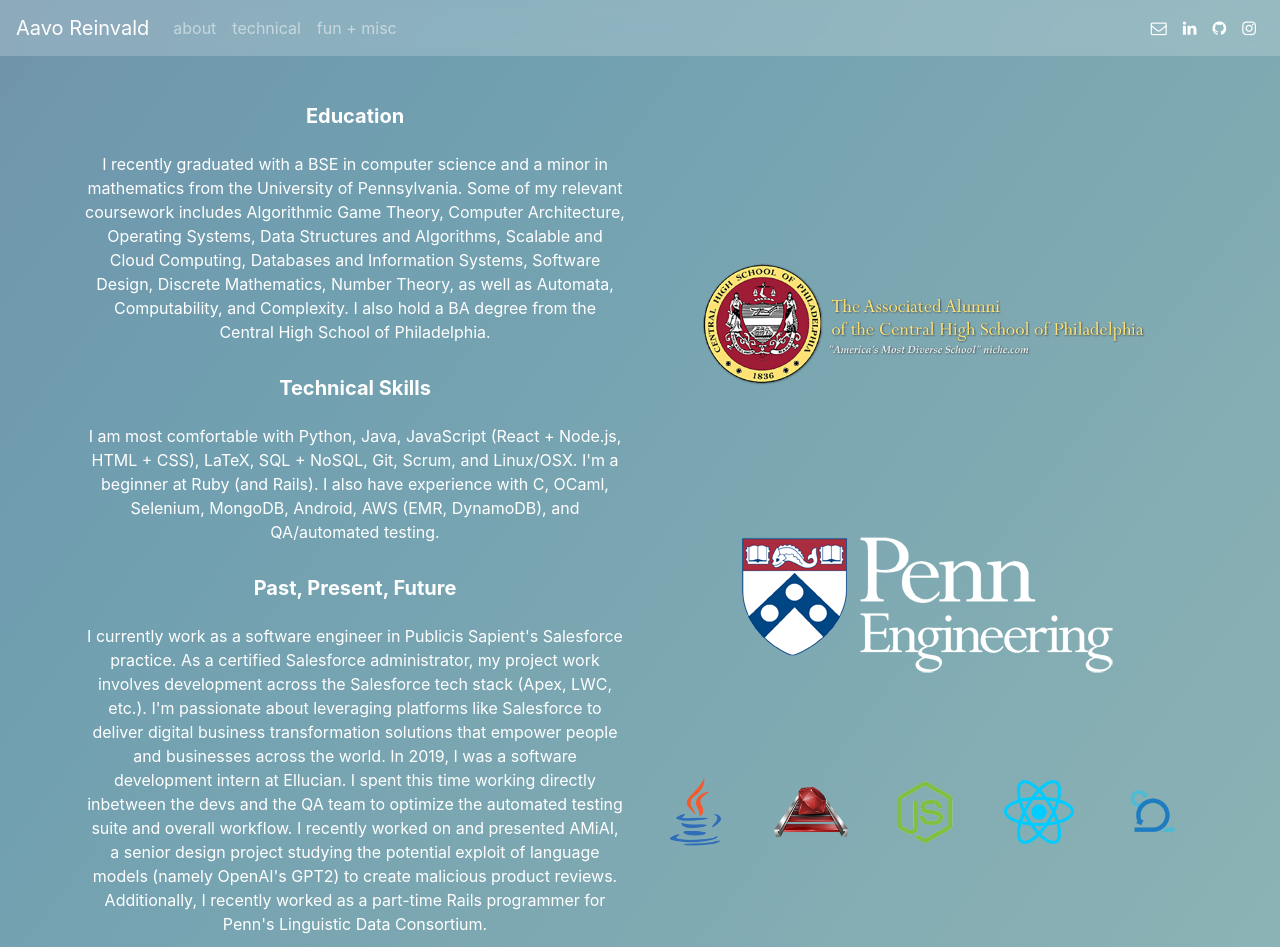
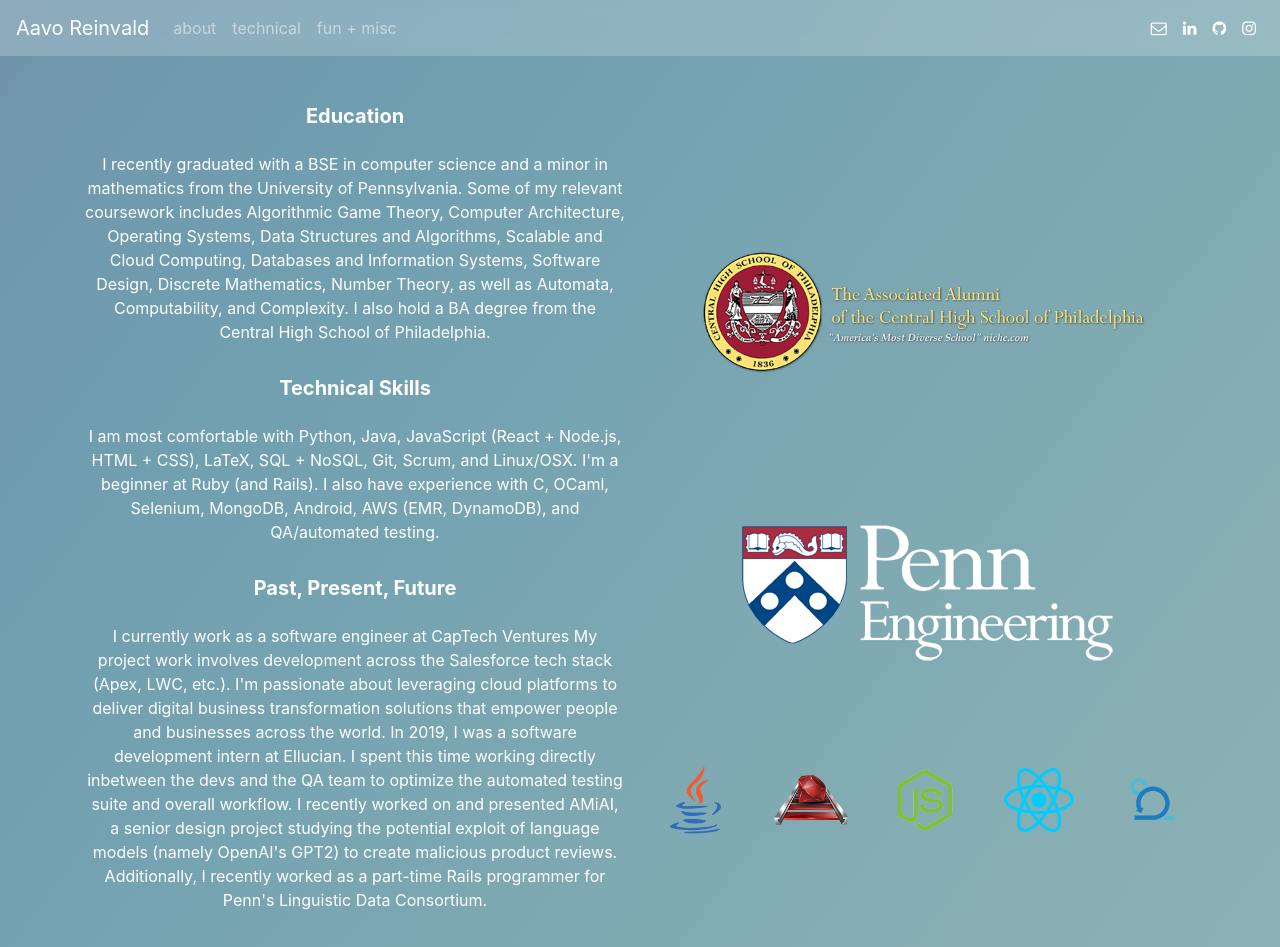
Before and after one commit to reinvald/react-gh-pages, a React (Create React App) app: page /#/technical in a window 1280 px wide. Shown: the top 947 px of the page. Built offline with nearby package versions, Linux system fonts and the light colour scheme.

Commit message:
updated info

```diff
--- a/src/About.js
+++ b/src/About.js
@@ -25,11 +25,11 @@ class About extends Component {
               <h1 className="mt-5 header-text">A Little About Me</h1>
               <p className="pt-3 main-text">
                 Hello! My name is Aavo. I hail from Tartu, Estonia, but grew up
-                in Philly. I'm a (very) recent graduate of the University of
+                in Philly. I'm a (somewhat) recent graduate of the University of
                 Pennsylvania and a proud alumnus of Central High School (275). I
                 received a BSE degree in computer science and a minor in
                 mathematics from Penn. I am currently
-                an Associate Software Development Engineer at Publicis Sapient in Chicago.
+                an Associate Software Engineer at CapTech Ventures in New York City.
               </p>
               <h1 className="pt-3 header-text">What I Do</h1>
               <p className="pt-3 main-text">
--- a/src/Technical.js
+++ b/src/Technical.js
@@ -39,10 +39,9 @@ class Technical extends Component {
 
               <h1 className="pt-3 header-text">Past, Present, Future</h1>
               <p className="pt-3 main-text">
-                I currently work as a software engineer in Publicis Sapient's
-                Salesforce practice. As a certified Salesforce administrator,
-                my project work involves development across the Salesforce tech stack (Apex, LWC, etc.). I'm passionate about
-                leveraging platforms like Salesforce to deliver digital business
+                I currently work as a software engineer at CapTech Ventures
+                My project work involves development across the Salesforce tech stack (Apex, LWC, etc.). I'm passionate about
+                leveraging cloud platforms to deliver digital business
                 transformation solutions that empower people and businesses across the world.
                 In 2019, I was a software development intern at Ellucian. I
                 spent this time working directly inbetween the devs and the QA
```
